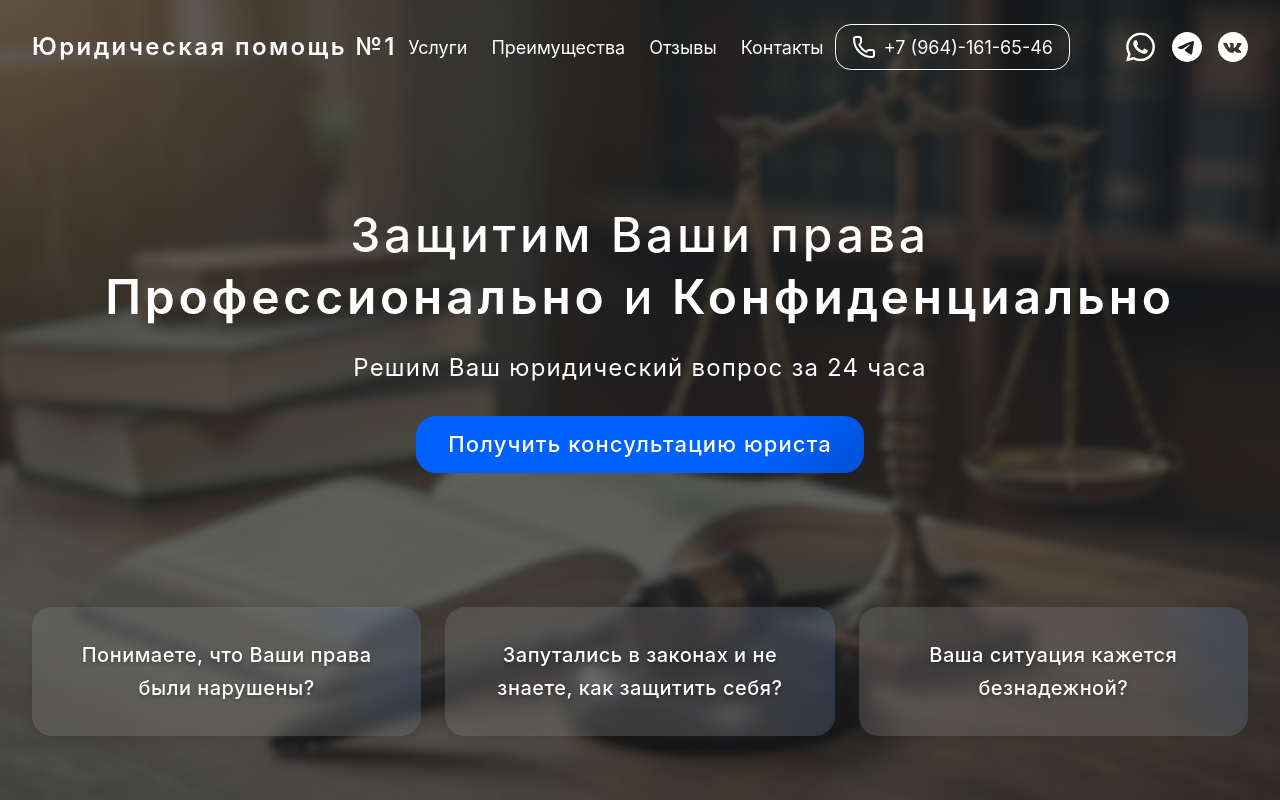
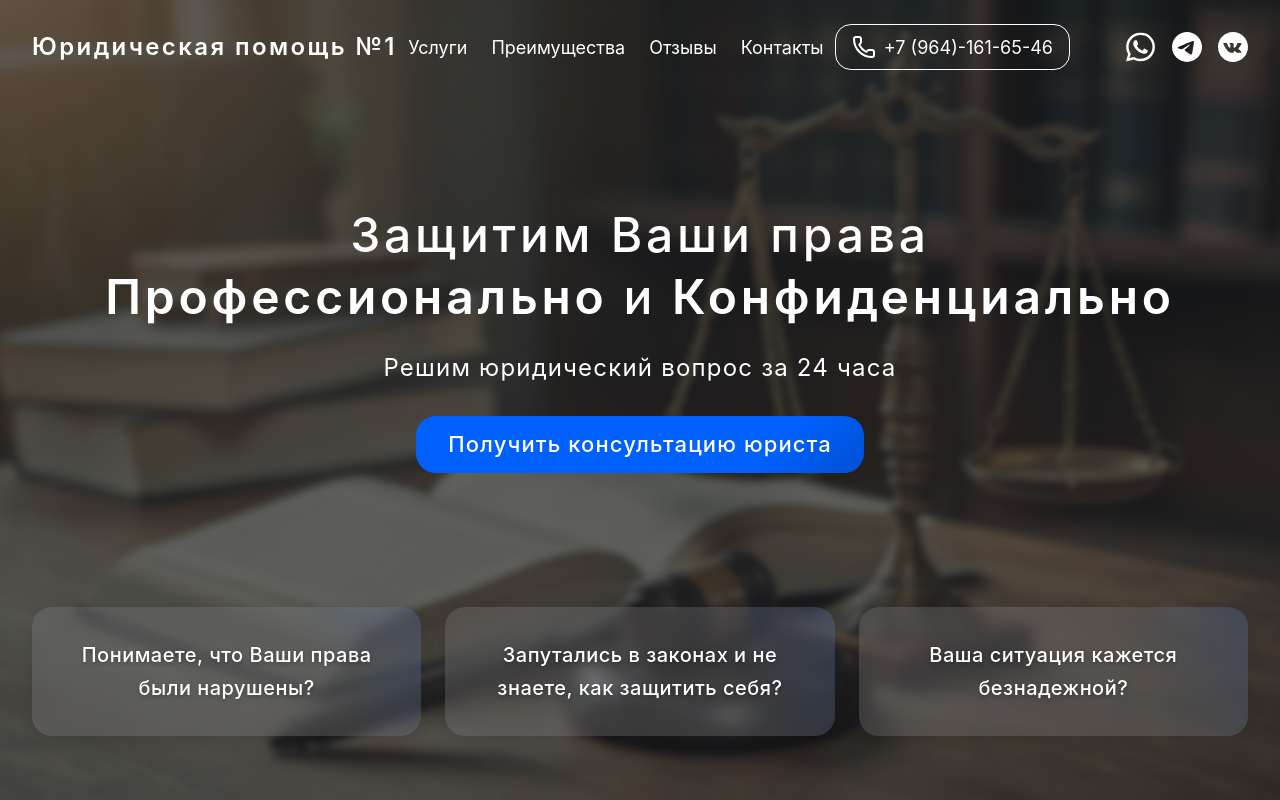
Before and after one commit to kr1ke/ur-full, a Nuxt app in the folder ur/: page / in a window 1280 px wide. Shown: the top 800 px of the page. Built offline with nearby package versions, Linux system fonts and the light colour scheme.

Commit message:
fix: text

```diff
--- a/ur/components/HeroSection.vue
+++ b/ur/components/HeroSection.vue
@@ -395,7 +395,7 @@
       <p
         class="text-xl sm:text-2xl text-white mt-6 max-w-2xl font-normal tracking-[1.2px]"
       >
-        Решим Ваш юридический вопрос за 24 часа
+        Решим юридический вопрос за 24 часа
       </p>
       <button
         style="
```
